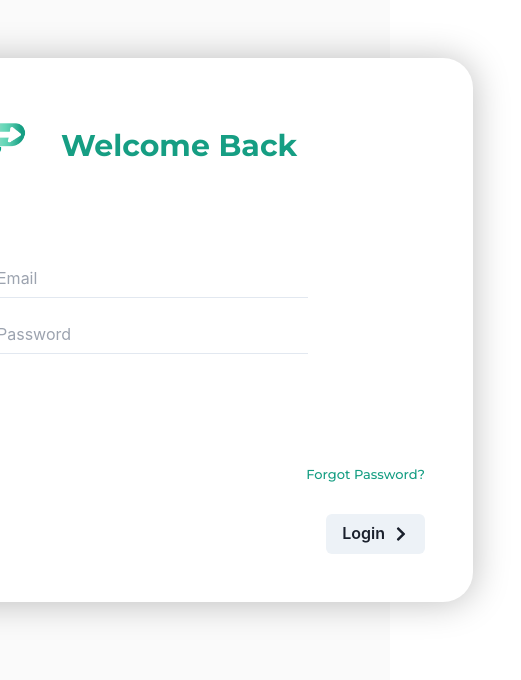
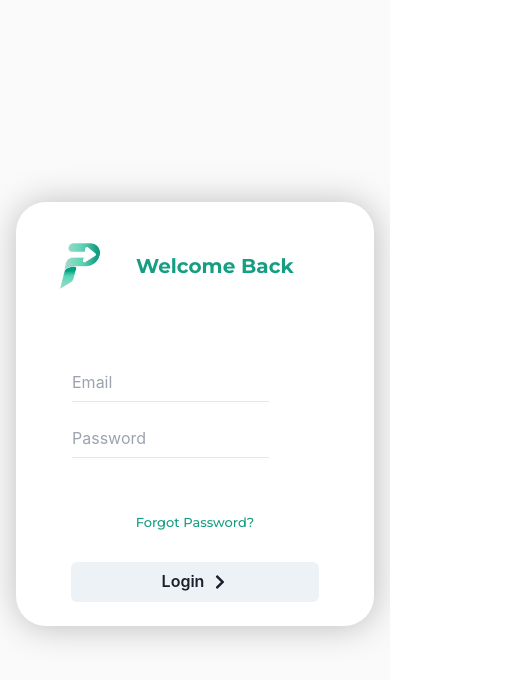
Before and after one commit to SurajDashsk/FirstApp, a Next.js app: page /login in a window 390 px wide. Shown: the top 680 px of the page, 521 px wide, since content can reach past the window. Built offline with nearby package versions, Linux system fonts and the light colour scheme; no server answers; what @chakra-ui/next-js would draw is missing.

Commit message:
firebase hosting fix and login page mobile

```diff
--- a/app/(pages)/home/page.jsx
+++ b/app/(pages)/home/page.jsx
@@ -23,18 +23,6 @@ const Home = () => {
   const [upcomingChallenges, setUpcomingChallenges] = useState([]);
   const [userDataError, setUserDataError] = useState(false);
   const [challengesError, setChallengesError] = useState(false);
-
-  const predefinedEmail = "jorge+1@peerpressur.com"; // Replace with the email you want to use
-  const predefinedPassword = "@1328Belvidere"; // Replace with the password you want to use
-
-  const signInUser = async () => {
-    try {
-      await signInWithEmailAndPassword(auth, predefinedEmail, predefinedPassword);
-      console.log("User signed in successfully.");
-    } catch (error) {
-      console.error("Error signing in:", error.message);
-    }
-  };
 
   useEffect(() => {
     if (!userState) {
--- a/app/login/page.jsx
+++ b/app/login/page.jsx
@@ -8,8 +8,6 @@ import firebase_app from '../firebase/config';
 import { getAuth, signInWithEmailAndPassword } from 'firebase/auth';
 import { toast } from 'react-hot-toast';
 import getUserByEmail from '../firebase/getUserByEmail';
-
-console.log(firebase_app);
 
 const Login = () => {
   const sidebarModal = useSidebarModal();
@@ -27,8 +25,6 @@ const Login = () => {
   const signIn = async () => {
     try {
       setIsLoading(true);
-
-      //await auth.setPersistence(firebase.auth.Auth.Persistence.LOCAL);
 
       const response = await signInWithEmailAndPassword(auth, email, password);
 
@@ -58,74 +54,80 @@ const Login = () => {
       maxWidth="100%"
       background="#FAFAFA"
       align="center"
+      justify="center"  // Added to center the content vertically
       className="ml-0"
     >
-      <Box width="150px" height="50px" />
+      <Box width="100%" maxWidth="400px" p={4} mb={4}> {/* Adjust for mobile */}
         <Box
           borderRadius="30px"
-        width="556px"
-        height="fit-content"
           background="#FFFFFF"
           boxShadow="1px 1px 35px 0px rgba(0, 0, 0, 0.25)"
-        mx={0}
-        padding={12}
+          padding={6}
+          width="100%"
         >
           {/* Container for Welcome Back text and logo */}
           <div style={{ display: 'flex', alignItems: 'center', marginBottom: '16px' }}>
             <Stack
-            direction="row"  // Make Stack children (image) display in a row
+              direction="row"  // Keep Stack children (logo + text) in a row
               spacing={4}
               align="center"
+              justify="center"  // Center content on mobile
             >
               <img
                 src="logo.png"
                 className="logoImg"
                 alt="Logo"
-              width="50px"
-              height="50px"
+                width="40px"  // Reduce size on mobile
+                height="40px"
               />
-            <p className="welcomeBackText" style={{ marginRight: '10px' }}>Welcome Back</p>
+              <p className="welcomeBackText" style={{ marginRight: '10px', fontSize: '20px' }}>Welcome Back</p>
             </Stack>
           </div>
 
-        <Stack width="inherit" padding={8} mt="10" spacing={4} align="start" justify="center">
+          <Stack
+            width="100%"
+            padding={8}
+            mt="6"
+            spacing={4}
+            align="start"
+            justify="center"
+            direction="column"
+          >
             <Input
               id="email"
               type="email"
-            onChange={(e) => {
-              setEmail(e.target.value);
-            }}
+              onChange={(e) => setEmail(e.target.value)}
               variant="flushed"
               placeholder="Email"
               className="emailInput"
               disabled={isLoading}
-            width="311px"
+              width="80%"  // Make it full-width on mobile
             />
             <Input
               id="password"
               type="password"
-            onChange={(e) => {
-              setPassword(e.target.value);
-            }}
+              onChange={(e) => setPassword(e.target.value)}
               variant="flushed"
               placeholder="Password"
               className="passwordInput"
               disabled={isLoading}
-            width="311px"
+              width="80%"  // Make it full-width on mobile
             />
           </Stack>
 
-        <Stack spacing={4} mt={20} align="end" justify="end">
+          <Stack spacing={4} mt={6} align="center" justify="center">
             <p className="forgotPasswordText">Forgot Password?</p>
             <Button
               mt={4}
               className="bg-primary text-white hover:bg-primary_hover"
               rightIcon={<FaChevronRight />}
               onClick={signIn}
+              width="80%"  // Full width button on mobile
             >
               Login
             </Button>
           </Stack>
+        </Box>
       </Box>
     </Stack>
   );
--- a/next.config.js
+++ b/next.config.js
@@ -1,5 +1,6 @@
 /** @type {import('next').NextConfig} */
 const nextConfig = {
+  output: 'export',
     images: {
       domains: ['firebasestorage.googleapis.com'], // Allow Firebase Storage domain for images
     },
```
Also changed, not shown: firebase.json, 1 other file (tests, documents, lock files or other folders). Lines whose indentation alone changed are shown as unchanged.
